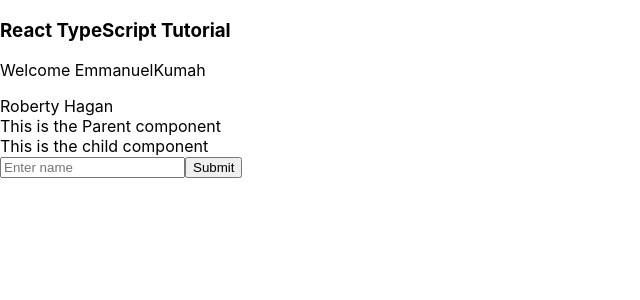
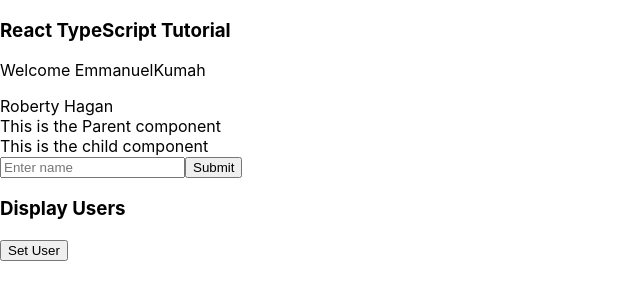
Before and after one commit to emmanuelkumah/react-typescript-tuts, a React (Create React App) app: page / in a window 1280 px wide. Shown: the top 300 px of the page, without its empty margins (0-640 px from the left). Built offline with nearby package versions, Linux system fonts and the light colour scheme.

Commit message:
Add type useState

```diff
--- a/src/App.tsx
+++ b/src/App.tsx
@@ -4,6 +4,7 @@ import Greetings from "./components/TypingProps/Greetings";
 import Parent from "./components/ComponentProps/Parent";
 import Child from "./components/ComponentProps/Child";
 import UserInput from "./components/TypingEvents/UserInput";
+import UserName from "./components/Hooks/UserName";
 
 function App() {
   //array of objects
@@ -23,6 +24,8 @@ function App() {
       </Parent>
       {/* Typing events */}
       <UserInput />
+      {/* Typing useState */}
+      <UserName />
     </div>
   );
 }
--- /dev/null
+++ b/src/components/Hooks/UserName.tsx
@@ -0,0 +1,31 @@
+import React, { useState } from "react";
+
+const UserName = () => {
+  const [users, setUsers] = useState<{ id: number; userName: string }[]>([]);
+  const [message, setMessage] = useState<string | null>(null);
+
+  const handleClick = () => {
+    setUsers([
+      ...users,
+      {
+        id: 1,
+        userName: "Emmanuel",
+      },
+    ]);
+    //set message
+    setMessage("User added successfully");
+  };
+
+  return (
+    <div>
+      <h3>Display Users</h3>
+      {message && message}
+      {users.map((user) => (
+        <p key={user.id}>{user.userName}</p>
+      ))}
+      <button onClick={handleClick}>Set User</button>
+    </div>
+  );
+};
+
+export default UserName;
```
